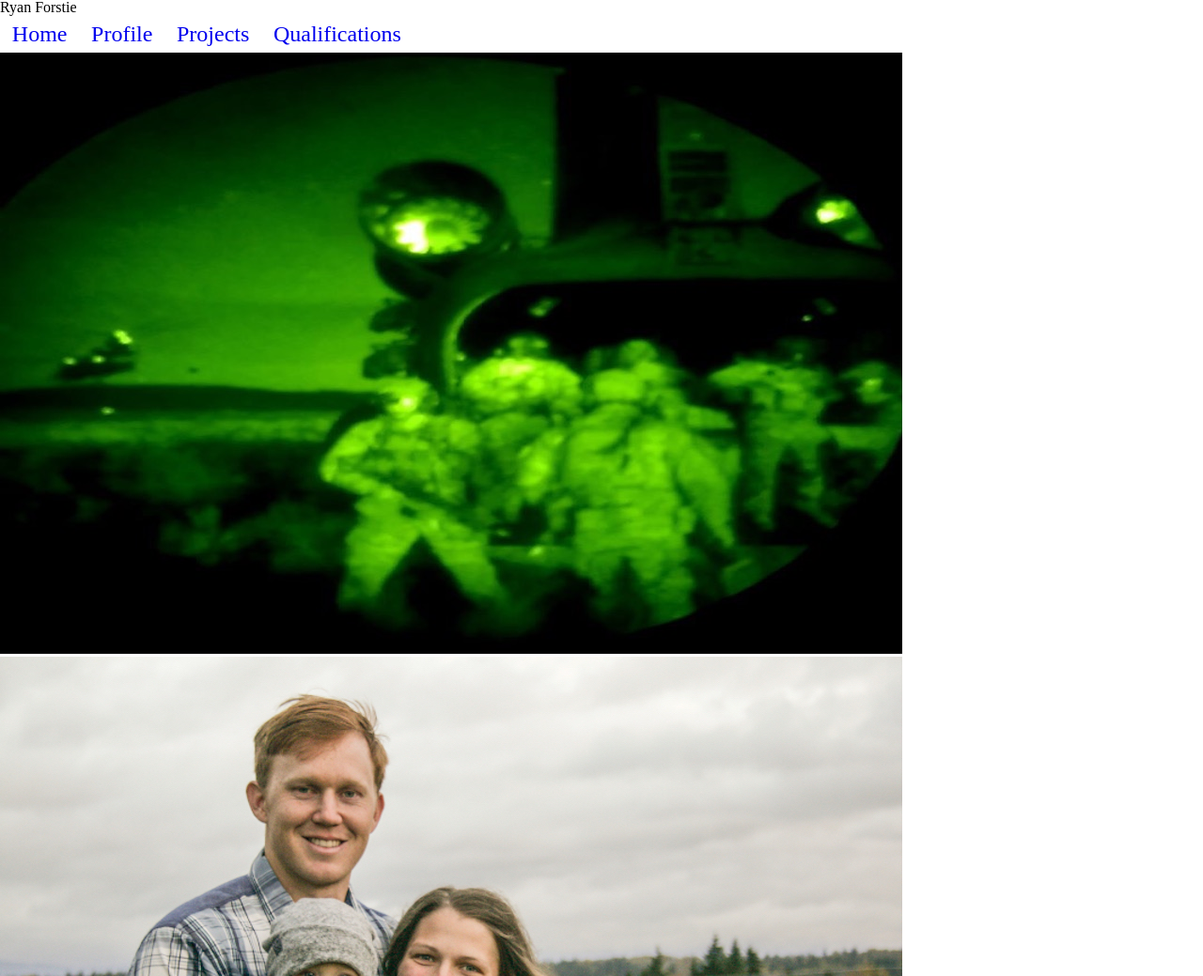
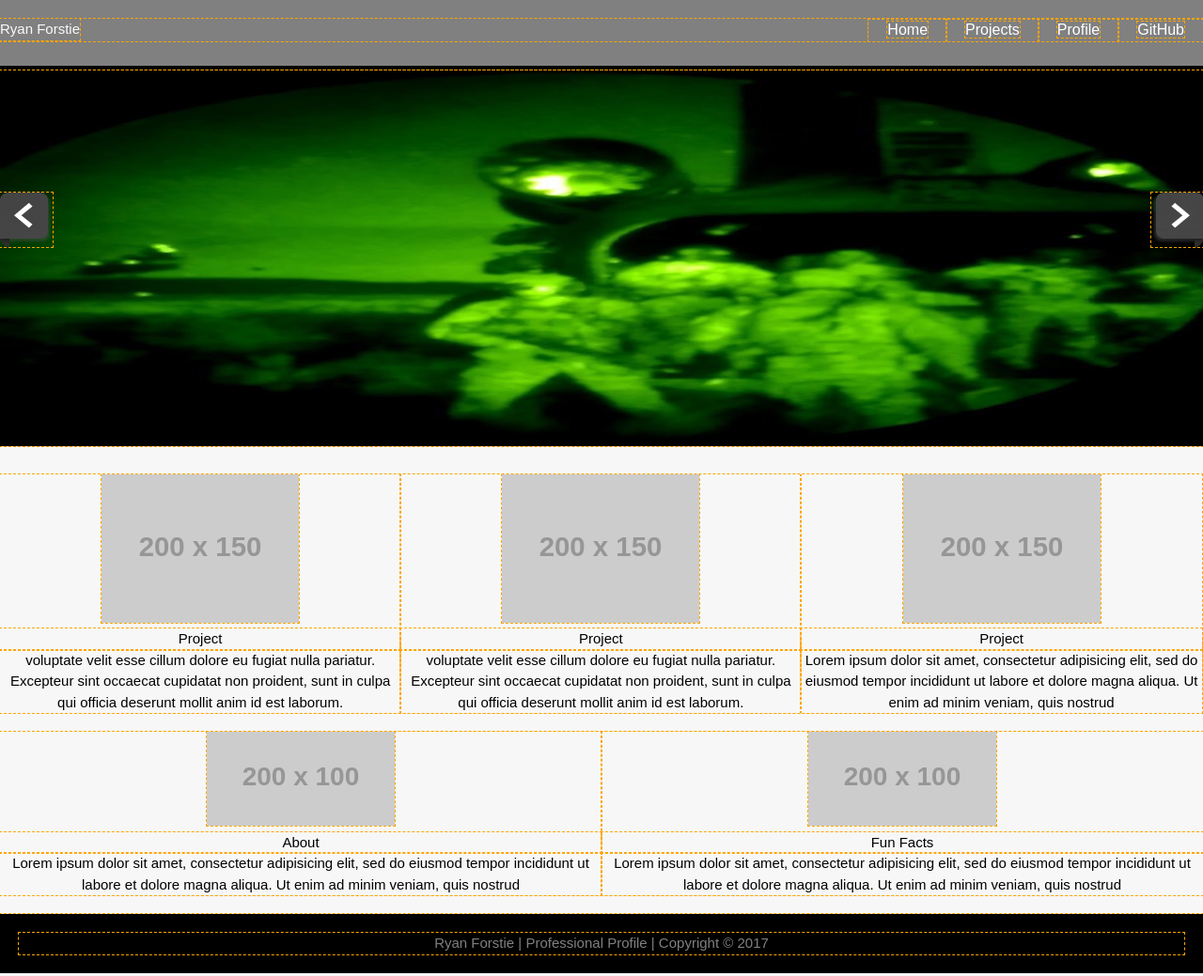
Before and after one commit to ryanforstie/portfolio, a plain HTML site: page index.html in a window 1280 px wide. Shown: the top 1039 px of the page at 94% size. Drawn offline with nearby package versions, Linux system fonts and the light colour scheme; placeholder pictures from the web are drawn by us.

Commit message:
cleaned up files and folders

```diff
--- a/base.css
+++ /dev/null
@@ -1,11 +0,0 @@
-body {
-  width: 100%;
-}
-
-img {
-  /*width: 100%;*/
-}
-
-a {
-  text-decoration: none;
-}
--- a/index.html
+++ b/index.html
@@ -5,94 +5,94 @@
   <meta charset="UTF-8">
   <meta name="viewport" content="width=device-width, initial-scale=1.0">
   <meta http-equiv="X-UA-Compatible" content="ie=edge">
-  <link rel="stylesheet" href="reset.css">
-  <link rel="stylesheet" href="slider.css">
-  <link rel="stylesheet" href="base.css">
-  <link rel="stylesheet" href="modules.css">
-  <title>Professional Profile</title>
+  <link rel="stylesheet" href="vendor/styles/reset.css">
+  <link rel="stylesheet" href="styles/base.css">
+  <link rel="stylesheet" href="styles/layout.css">
+  <link rel="stylesheet" href="styles/modules.css">
+  <link rel="stylesheet" href="styles/slider.css">
+  <title>Professional Profile | Welcome</title>
 </head>
 
 <body>
 
-  <header class="">
-    <div class="">
-      <h1>
-        Ryan Forstie
-      </h1>
+  <header>
+    <div class="container">
+      <div id="branding">
+        <h1>Ryan Forstie</h1>
+      </div>
+      <nav id="main-nav">
+        <ul>
+          <li class="tab" data-content="showcase"><a href="#">Home</a></li>
+          <li class="tab" data-content="projects"><a href="#">Projects</a></li>
+          <li class="tab" data-content="profiles"><a href="#">Profile</a></li>
+          <li><a href="https://github.com/ryanforstie">GitHub</a></li>
+        </ul>
+      </nav>
     </div>
-    <nav class="main-nav">
-      <div class="icon-menu"></div>
-      <ul>
-        <li class="tab" data-content="hero-image"><a href="#" class="">Home</a></li>
-        <li class="tab" data-content="profile"><a href="#" class="">Profile</a></li>
-        <li class="tab" data-content="projects"><a href="#" class="">Projects</a></li>
-        <li class="tab" data-content="qualifications"><a href="#" class="">Qualifications</a></li>
-      </ul>
-    </nav>
   </header>
 
   <main>
-    <section id="hero-image" class="tab-content">
 
-      <div id="slider">
-        <ul class="slides">
-          <li class="slide"><img src="img/IMG_0376.JPG"></li>
-          <li class="slide"><img src="img/IMG_0591.JPG"></li>
-          <li class="slide"><img src="img/IMG_1273.JPG"></li>
-          <li class="slide"><img src="img/IMG_0376.JPG"></li>
-        </ul>
+    <section id="showcase" class="tab-content">
+
+      <div class="slider-container">
+        <div class="slider-outer">
+          <img src="img/arrow-left.png" class="prev">
+          <div class="slider-inner">
+            <img src="img/IMG_0376.JPG" class="active">
+            <img src="img/IMG_0591.JPG">
+            <img src="img/IMG_1273.JPG">
+            <img src="img/IMG_0376.JPG">
+          </div>
+          <img src="img/arrow-right.png" class="next">
+        </div>
       </div>
 
     </section>
 
-    <section id="profile" class="tab-content">
-      <div class="profile-text">
-        <h1>Profile</h1>
-        <h2>About Me</h2>
-        <p>Lorem ipsum dolor sit amet, consectetur adipisicing elit, sed do eiusmod tempor incididunt ut labore et dolore magna aliqua. Ut enim ad minim veniam, quis nostrud exercitation ullamco laboris nisi ut aliquip ex ea commodo consequat. Duis aute irure dolor in reprehenderit in voluptate velit esse cillum dolore eu fugiat nulla pariatur. Excepteur sint occaecat cupidatat non proident, sunt in culpa qui officia deserunt mollit anim id est laborum.</p>
-      </div>
-      <div class="profile-pic">
-        <img src="http://placehold.it/480x225/000">
+    <section id="projects" class="tab-content">
+      <div class="container">
+        <div class="project">
+          <img src="http://placehold.it/200x150/000" alt="">
+          <h3>Project</h3>
+          <p>voluptate velit esse cillum dolore eu fugiat nulla pariatur. Excepteur sint occaecat cupidatat non proident, sunt in culpa qui officia deserunt mollit anim id est laborum.</p>
+        </div>
+        <div class="project">
+          <img src="http://placehold.it/200x150/000" alt="">
+          <h3>Project</h3>
+          <p>voluptate velit esse cillum dolore eu fugiat nulla pariatur. Excepteur sint occaecat cupidatat non proident, sunt in culpa qui officia deserunt mollit anim id est laborum.</p>
+        </div>
+        <div class="project">
+          <img src="http://placehold.it/200x150/000" alt="">
+          <h3>Project</h3>
+          <p>Lorem ipsum dolor sit amet, consectetur adipisicing elit, sed do eiusmod tempor incididunt ut labore et dolore magna aliqua. Ut enim ad minim veniam, quis nostrud</p>
+        </div>
       </div>
     </section>
 
-    <section id="projects" class="tab-content">
-      <h1>Projects</h1>
-      <div class="project1">
-        <img src="http://placehold.it/480x225/000">
-      </div>
-      <div class="project2">
-        <img src="http://placehold.it/480x225/000">
+    <section id="profiles" class="tab-content">
+      <div class="container">
+        <div class="profile">
+          <img src="http://placehold.it/200x100/000" alt="">
+          <h3>About</h3>
+          <p>Lorem ipsum dolor sit amet, consectetur adipisicing elit, sed do eiusmod tempor incididunt ut labore et dolore magna aliqua. Ut enim ad minim veniam, quis nostrud</p>
+        </div>
+        <div class="profile">
+          <img src="http://placehold.it/200x100/000" alt="">
+          <h3>Fun Facts</h3>
+          <p>Lorem ipsum dolor sit amet, consectetur adipisicing elit, sed do eiusmod tempor incididunt ut labore et dolore magna aliqua. Ut enim ad minim veniam, quis nostrud</p>
+        </div>
       </div>
     </section>
 
-    <section id="qualifications" class="tab-content">
-      <div class="skills">
-        <h1>Skills</h1>
-        <ul>
-          <li>cool</li>
-          <li>calm</li>
-          <li>collected</li>
-          <li>cool</li>
-        </ul>
-      </div>
-      <div class="tools">
-        <h1>Tools</h1>
-        <ul>
-          <li>atom</li>
-          <li>github</li>
-          <li>terminal</li>
-          <li>mac</li>
-        </ul>
-      </div>
-    </section>
+    <footer>
+      <p>Ryan Forstie | Professional Profile | Copyright &copy; 2017</p>
+    </footer>
   </main>
 
-  <footer></footer>
-
   <script src="https://ajax.googleapis.com/ajax/libs/jquery/3.1.1/jquery.min.js"></script>
-  <script src="slider.js"></script>
-  <script src="portfolioView.js"></script>
+  <script src="scripts/portfolioView.js"></script>
+  <script src="scripts/slider.js"></script>
 
 </body>
 
--- a/modules.css
+++ /dev/null
@@ -1,50 +0,0 @@
-  header {
-    max-width: 100%;
-  }
-
-  .slide {
-    max-width: 100%;
-  }
-
-  #profile img {
-    max-width: 100%;
-  }
-
-  #projects img {
-    max-width: 100%;
-  }
-
-  #qualifications {
-    max-width: 100%;
-  }
-
-  .skills {
-    float: left;
-  }
-
-  .tools {
-    float: right;
-  }
-
-  .main-nav li {
-  margin-right: .5em;
-  font-size: 1.5em;
-  padding: .5em .2em;
-  border-bottom: 1px solid #ccc;
-}
-
-  @media only screen and (min-width: 640px) {
-    .main-nav {
-      padding: .5em;
-    }
-
-    .main-nav ul {
-      display: block;
-    }
-
-    .main-nav ul li {
-      display: inline;
-      border-bottom: none;
-    }
-
-  }
--- a/portfolioView.js
+++ /dev/null
@@ -1,18 +0,0 @@
-'use strict';
-
-var portfolioView = {};
-
-portfolioView.handleMainNav = function() {
-
-  $('.main-nav .tab').on('click', function() {
-    var $whereToGo = $(this).attr('data-content');
-    $('.tab-content').hide();
-    $('#' + $whereToGo).fadeIn(1000);
-  });
-
-  $('.main-nav .tab:first').click();
-};
-
-$(document).ready(function() {
-  portfolioView.handleMainNav();
-});
--- /dev/null
+++ b/scripts/slider.js
@@ -0,0 +1,49 @@
+'use strict';
+
+$(document).ready(function() {
+  $('.next').on('click', function() {
+    var nextImg = $('img.active').next('.slider-inner img');
+    if (nextImg.length === 0) {
+      nextImg = $('.slider-inner img:first');
+    }
+    $('img.active').removeClass('active');
+    nextImg.addClass('active');
+  });
+
+  $('.prev').on('click', function() {
+    var prevImg = $('img.active').prev('.slider-inner img');
+    if (prevImg.length === 0) {
+      prevImg = $('.slider-inner img:last');
+    }
+    $('img.active').removeClass('active');
+    prevImg.addClass('active');
+  });
+
+});﻿
+
+
+// $(document).ready(function() {
+//   $('.next').on('click', function() {
+//     console.log('clicked');
+//     var currentImg = $('.active');
+//     var nextImg = currentImg.next();
+//
+//     if (nextImg.length) {
+//       currentImg.removeClass('active').css('z-index', -10);
+//       nextImg.addClass('active').css('z-index', 10);
+//     } else {
+//         // nextImg = $('.slider-inner img:first');
+//     }
+//   });
+//
+//   $('.prev').on('click', function() {
+//     var currentImg = $('.active');
+//     var prevImg = currentImg.prev();
+//
+//     if (prevImg.length) {
+//       currentImg.removeClass('active').css('z-index', -10);
+//       prevImg.addClass('active').css('z-index', 10);
+//     }
+//   });
+//
+// });
--- /dev/null
+++ b/styles/base.css
@@ -0,0 +1,45 @@
+* {
+  outline: 1px dashed orange;
+}
+
+body {
+  font: 15px/1.5 Arial, Helvetica, sans-serif;
+  background-color: #f7f7f7;
+}
+
+header {
+  max-width: 100%;
+}
+
+header {
+  background: gray;
+  color: #f9f9f9;
+  padding-top: 20px;
+  min-height: 50px;
+  border-bottom: black 5px solid;
+}
+
+header a {
+  color: #fff;
+  text-decoration: none;
+  font-size: 16px;
+}
+
+header li {
+  float: left;
+  display: inline;
+  padding: 0px 20px;
+}
+
+header #branding {
+  float: left;
+}
+
+header nav {
+  float: right;
+}
+
+header a:hover {
+  color: black;
+  font-weight: bold;
+}
--- /dev/null
+++ b/styles/layout.css
@@ -0,0 +1,31 @@
+#projects {
+  margin-top: 20px;
+}
+
+#projects .project {
+  float: left;
+  text-align: center;
+  width: 33.3%;
+}
+
+#projects .project img {
+  width: 210px;
+}
+
+#profiles {
+  margin-top: 20px;
+}
+
+#profiles .profile {
+  float: left;
+  text-align: center;
+  width: 50%;
+}
+
+footer {
+  padding: 20px;
+  margin-top: 20px;
+  color: gray;
+  background-color: black;
+  text-align: center;
+}
--- /dev/null
+++ b/styles/modules.css
@@ -0,0 +1,66 @@
+  .container {
+    width: 100%;
+    margin: auto;
+    overflow: hidden;
+  }
+
+  .slide {
+    max-width: 100%;
+  }
+
+  #showcase {
+    margin-top: -20px;
+  }
+
+  .main-nav li {
+    margin-right: .5em;
+    font-size: 1.5em;
+    padding: .5em .2em;
+    border-bottom: 1px solid #ccc;
+  }
+
+  @media only screen and (min-width: 640px) {
+    .main-nav {
+      padding: .5em;
+    }
+    .main-nav ul {
+      display: block;
+    }
+    .main-nav ul li {
+      display: inline;
+      border-bottom: none;
+    }
+  }
+
+  @media (max-width: 768px) {
+    header #branding, header nav, header nav li {
+      float: none;
+      text-align: center;
+      width: 100%;
+    }
+    header {
+      padding-bottom: 10px;
+    }
+    #showcase {
+      margin-bottom: -20px;
+    }
+    #projects .project {
+      float: none;
+      text-align: center;
+      width: 100%;
+      margin: 20px 0px;
+    }
+    #profiles .profile {
+      float: none;
+      text-align: center;
+      width: 100%;
+      margin: 20px 0px;
+    }
+  }
+
+  @media (max-width: 375px) {
+    #showcase {
+      margin-top: 50px;
+      margin-bottom: -50px;
+    }
+  }
--- /dev/null
+++ b/styles/slider.css
@@ -0,0 +1,36 @@
+.slider-inner {
+  width: 100%;
+  height: 400px;
+  position: relative;
+  overflow: hidden;
+  float: left;
+  margin-bottom: 30px;
+}
+
+.slider-inner img {
+  display: none;
+  width: 100%;
+  height: 400px;
+}
+
+.slider-inner img.active {
+  display: inline-block;
+}
+
+.prev, .next {
+  float: left;
+  margin-top: 130px;
+  cursor: pointer;
+}
+
+.prev {
+  position: absolute;
+  margin-right: -45px;
+  z-index: 100;
+}
+
+.next {
+  position: absolute;
+  margin-left: -55px;
+  z-index: 100;
+}
```
Also changed, not shown: scripts/portfolioView.js (renamed from test.js), styles/icons.css (added), vendor/styles/reset.css (renamed from reset.css).
